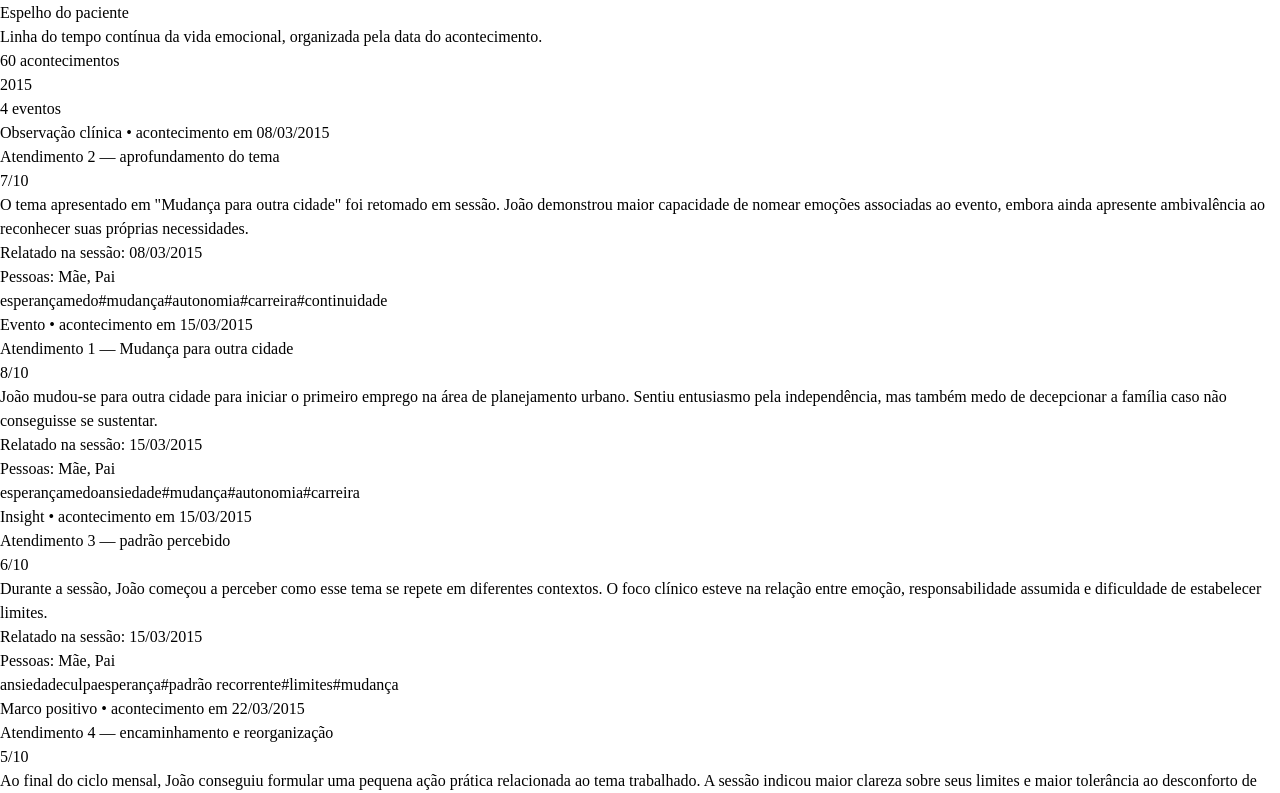
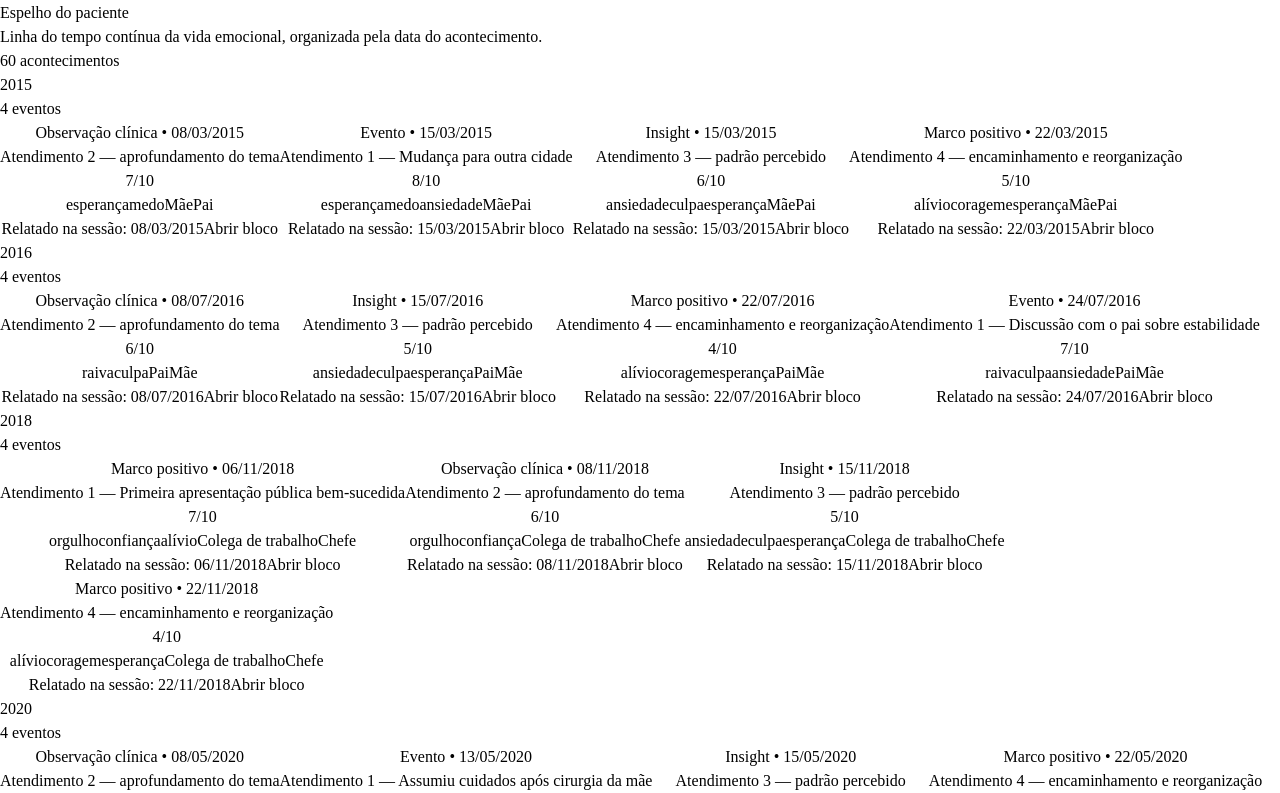
Before and after one commit to FelipeHolandaNovelino/trama-web, a React (Vite) app: page / in a window 1280 px wide. Shown: the part 1847-2640 px from the top of the page. Built offline with nearby package versions, Linux system fonts and the light colour scheme.

Commit message:
Permite abrir blocos do espelho em modal

```diff
--- a/src/components/PatientMirrorTimeline.jsx
+++ b/src/components/PatientMirrorTimeline.jsx
@@ -1,3 +1,6 @@
+import { useState } from "react"
+import { TimelineBlockModal } from "./TimelineBlockModal"
+
 const colorByType = {
   "Marco positivo": "border-emerald-200 bg-emerald-50",
   "Evento traumático": "border-rose-200 bg-rose-50",
@@ -90,7 +93,59 @@ function getSortedYearEntries(groupedBlocks) {
   })
 }
 
+function MirrorBlockCard({ block, onOpenBlock }) {
+  return (
+    <button
+      onClick={() => onOpenBlock(block)}
+      className={`w-full rounded-2xl border p-4 text-left transition hover:-translate-y-0.5 hover:shadow-md ${
+        colorByType[block.type] || "border-slate-200 bg-slate-50"
+      }`}
+    >
+      <div className="flex items-start justify-between gap-4">
+        <div>
+          <p className="text-xs font-semibold text-slate-500">
+            {block.type} • {block.eventDate}
+          </p>
+
+          <h4 className="mt-1 font-semibold text-slate-900">{block.title}</h4>
+        </div>
+
+        <span className="rounded-full bg-white/80 px-2 py-1 text-xs text-slate-700">
+          {block.intensity}/10
+        </span>
+      </div>
+
+      <div className="mt-3 flex flex-wrap gap-2">
+        {(block.emotions || []).slice(0, 3).map((emotion) => (
+          <span
+            key={emotion}
+            className="rounded-full bg-white/80 px-2 py-1 text-xs text-slate-700"
+          >
+            {emotion}
+          </span>
+        ))}
+
+        {(block.people || []).slice(0, 2).map((person) => (
+          <span
+            key={person}
+            className="rounded-full bg-white/80 px-2 py-1 text-xs text-slate-700"
+          >
+            {person}
+          </span>
+        ))}
+      </div>
+
+      <div className="mt-3 flex items-center justify-between text-xs text-slate-500">
+        <span>Relatado na sessão: {block.sessionDate}</span>
+        <span className="font-medium text-violet-700">Abrir bloco</span>
+      </div>
+    </button>
+  )
+}
+
 export function PatientMirrorTimeline({ timelineData }) {
+  const [selectedBlock, setSelectedBlock] = useState(null)
+
   const allBlocks = sortBlocksByEventDate(getAllBlocks(timelineData))
   const groupedBlocks = groupBlocksByEventYear(allBlocks)
   const yearEntries = getSortedYearEntries(groupedBlocks)
@@ -128,73 +183,21 @@ export function PatientMirrorTimeline({ timelineData }) {
 
             <div className="space-y-3 border-l-2 border-violet-100 pl-5">
               {blocks.map((block) => (
-                <article
+                <MirrorBlockCard
                   key={block.id}
-                  className={`rounded-2xl border p-4 ${
-                    colorByType[block.type] || "border-slate-200 bg-slate-50"
-                  }`}
-                >
-                  <div className="flex items-start justify-between gap-4">
-                    <div>
-                      <p className="text-xs font-semibold text-slate-500">
-                        {block.type} • acontecimento em {block.eventDate}
-                      </p>
-
-                      <h4 className="mt-1 font-semibold text-slate-900">
-                        {block.title}
-                      </h4>
-                    </div>
-
-                    <span className="rounded-full bg-white/80 px-2 py-1 text-xs text-slate-700">
-                      {block.intensity}/10
-                    </span>
-                  </div>
-
-                  <p className="mt-3 text-sm leading-relaxed text-slate-600">
-                    {block.text}
-                  </p>
-
-                  <div className="mt-3 grid gap-3 text-xs text-slate-500 md:grid-cols-2">
-                    <p>
-                      Relatado na sessão:{" "}
-                      <span className="font-medium text-slate-700">
-                        {block.sessionDate}
-                      </span>
-                    </p>
-
-                    <p>
-                      Pessoas:{" "}
-                      <span className="font-medium text-slate-700">
-                        {(block.people || []).join(", ") || "não informado"}
-                      </span>
-                    </p>
-                  </div>
-
-                  <div className="mt-3 flex flex-wrap gap-2">
-                    {(block.emotions || []).slice(0, 4).map((emotion) => (
-                      <span
-                        key={emotion}
-                        className="rounded-full bg-white/80 px-2 py-1 text-xs text-slate-700"
-                      >
-                        {emotion}
-                      </span>
-                    ))}
-
-                    {(block.tags || []).slice(0, 4).map((tag) => (
-                      <span
-                        key={tag}
-                        className="rounded-full bg-white/80 px-2 py-1 text-xs text-slate-700"
-                      >
-                        #{tag}
-                      </span>
-                    ))}
-                  </div>
-                </article>
+                  block={block}
+                  onOpenBlock={setSelectedBlock}
+                />
               ))}
             </div>
           </div>
         ))}
       </div>
+
+      <TimelineBlockModal
+        block={selectedBlock}
+        onClose={() => setSelectedBlock(null)}
+      />
     </section>
   )
 }
```
